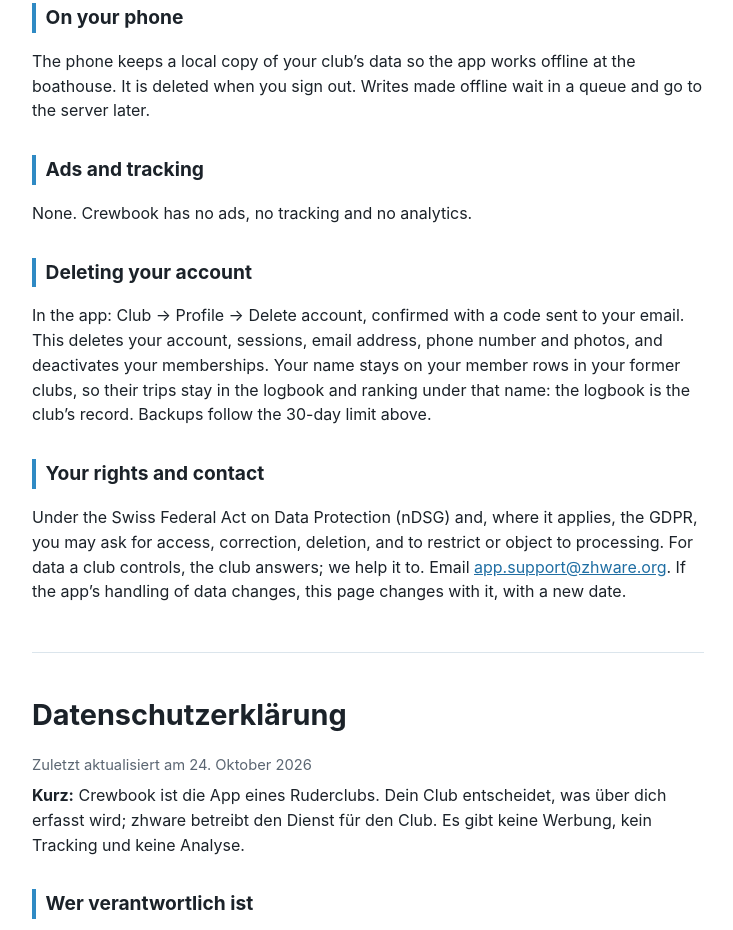
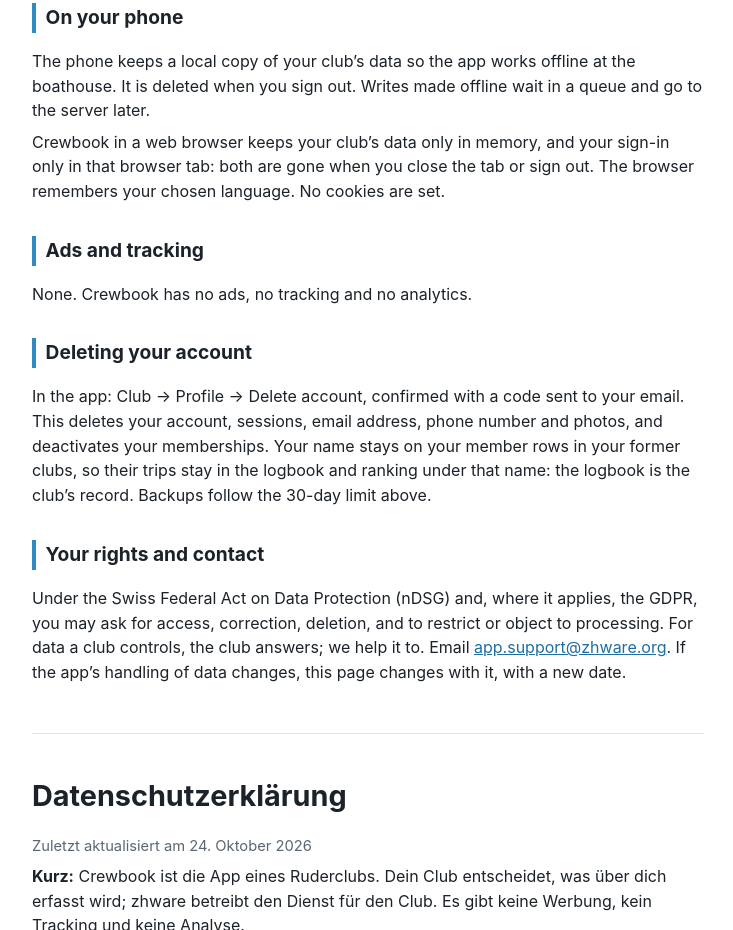
Before and after one commit to kenix/zhware-web, a plain HTML site: page crewbook/privacy/index.html in a window 1280 px wide. Shown: the part 1655-2585 px from the top of the page, without its empty margins (272-1005 px from the left). Drawn offline with Linux system fonts and the light colour scheme.

Commit message:
crewbook privacy: the web app keeps the sign-in in the tab only
Co-Authored-By: Claude Opus 5.5 <noreply@anthropic.com>

```diff
--- a/crewbook/privacy/index.html
+++ b/crewbook/privacy/index.html
@@ -82,6 +82,8 @@
     <h2>On your phone</h2>
     <p>The phone keeps a local copy of your club’s data so the app works offline at the boathouse. It is deleted when you
     sign out. Writes made offline wait in a queue and go to the server later.</p>
+    <p>Crewbook in a web browser keeps your club’s data only in memory, and your sign-in only in that browser tab: both
+    are gone when you close the tab or sign out. The browser remembers your chosen language. No cookies are set.</p>
 
     <h2>Ads and tracking</h2>
     <p>None. Crewbook has no ads, no tracking and no analytics.</p>
```
